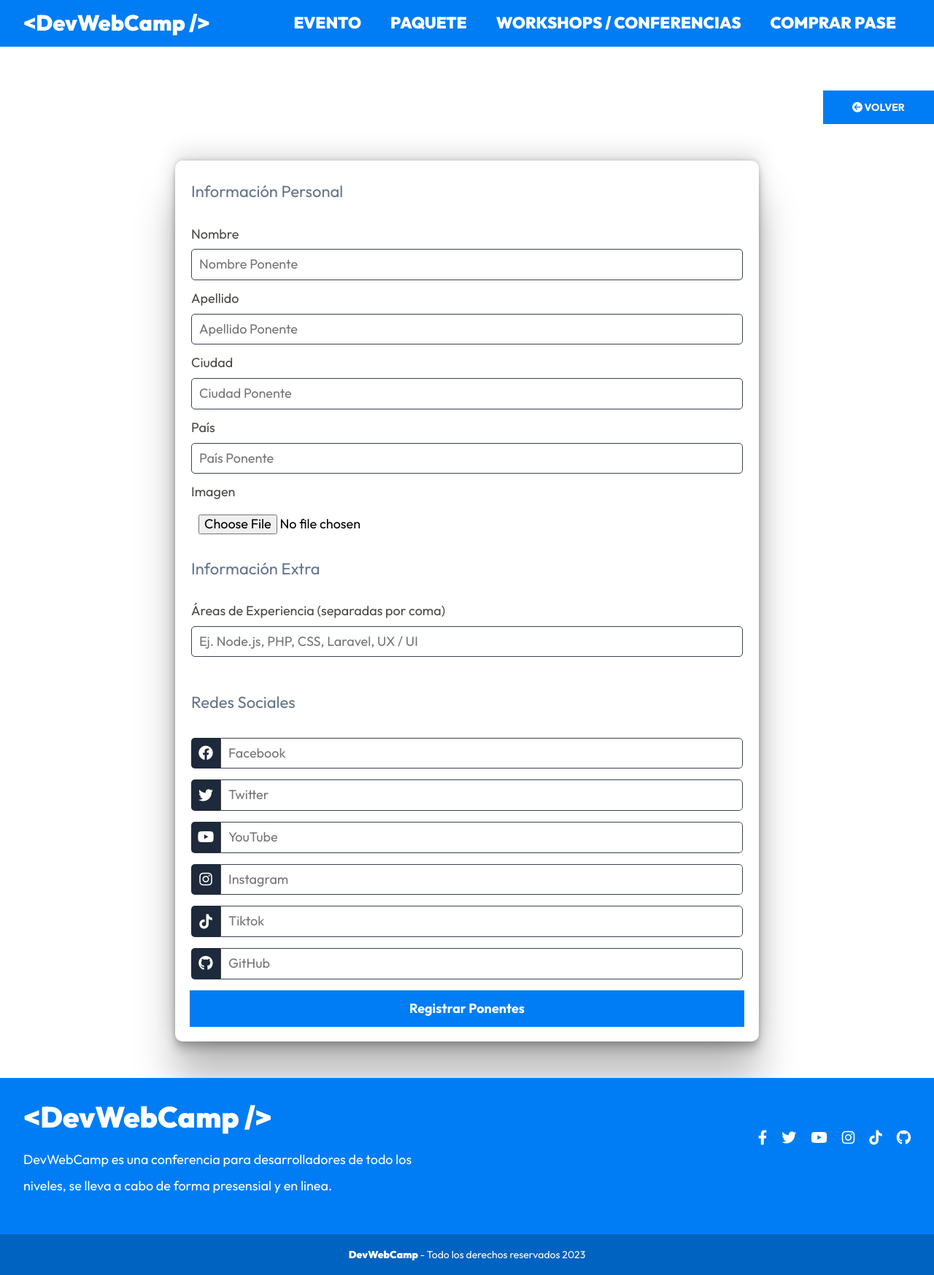
After one commit to thomy2333/DevWeb, a PHP site: template views/admin/ponentes/crear.php in a window 1280 px wide. The commit adds this page. Shown: the part 601-2348 px from the top of the page at 73% size. Run offline with PHP 8.4, Linux system fonts and the light colour scheme; the template is opened without the code that fills it, so the values that code supplies are empty; some libraries are stand-ins or nearby versions.

Commit message:
modified:   controllers/PonentesController.php 	modified:   public/build/css/app.css 	modified:   public/build/css/app.css.map 	modified:   public/build/js/bundle.js.min.map 	modified:   public/build/js/bundle.min.js 	modified:   public/index.php 	new file:   src/js/tags.js 	modified:   src/scss/admin/_dashboard.scss 	modified:   src/scss/base/_mixins.scss 	modified:   src/scss/ui/formulario/_formulario.scss 	new file:   views/admin/ponentes/crear.php 	new file:   views/admin/ponentes/formulario.php 	modified:   views/admin/ponentes/index.php

```diff
--- a/public/index.php
+++ b/public/index.php
@@ -36,7 +36,11 @@ $router->get('/confirmar-cuenta', [AuthController::class, 'confirmar']);
 
 //area de administracion
 $router->get('/admin/dashboard', [DashboardController::class, 'index']);
+
 $router->get('/admin/ponentes', [PonentesController::class, 'index']);
+$router->get('/admin/ponentes/crear', [PonentesController::class, 'crear']);
+
+
 $router->get('/admin/eventos', [Eventocontroller::class, 'index']);
 $router->get('/admin/registrados', [Registradoscontroller::class, 'index']);
 $router->get('/admin/regalos', [RegalosController::class, 'index']);
--- a/src/scss/admin/_dashboard.scss
+++ b/src/scss/admin/_dashboard.scss
@@ -43,6 +43,7 @@
     &__grid{
         display: flex;
         flex: 1;
+        overflow-y: auto;
     }
     &__sidebar{
        background-color: lighten(v.$gris-oscuro, 10);
@@ -88,4 +89,33 @@
             padding: 1rem 5rem 3rem 5rem;
         }
     }
+
+    &__contenedor-boton{
+      @include m.tablet{
+        display: flex;
+        justify-content: flex-end;
+        margin-bottom: 5rem;
+      }
+    }
+
+    &__boton{
+        @include m.boton(v.$azul, v.$blanco);
+        text-transform: uppercase;
+        font-size: 1.4rem;
+        @include m.tablet{
+            width: auto;
+        }
+    }
+
+    &__contenedor{
+        @include m.shadow;
+        background-color: v.$blanco;
+        padding: 2rem;
+        border-radius: 1rem;
+    }
+
+    &__formulario{
+        @extend .dashboard__contenedor;
+        @include m.contenedor-md;
+    }
 }
--- a/src/scss/base/_mixins.scss
+++ b/src/scss/base/_mixins.scss
@@ -153,7 +153,7 @@
 }
 
 @mixin shadow {
-    box-shadow: rgba(50, 50, 93, 0.25) 0px 13px 27px -5px, rgba(0, 0, 0, 0.3) 0px 8px 16px -8px;
+    box-shadow: rgba(0, 0, 0, 0.25) 0px 54px 55px, rgba(0, 0, 0, 0.12) 0px -12px 30px, rgba(0, 0, 0, 0.12) 0px 4px 6px, rgba(0, 0, 0, 0.17) 0px 12px 13px, rgba(0, 0, 0, 0.09) 0px -3px 5px;
 }
 
 @mixin reset-lista {
--- a/src/scss/ui/formulario/_formulario.scss
+++ b/src/scss/ui/formulario/_formulario.scss
@@ -5,12 +5,42 @@
     display: flex;
     flex-direction: column;
 
+    &__fieldset{
+        border: none;
+        margin-top: 1rem;
+        padding: 0;
+    }
+    &__legend{
+        color: v.$gris;
+        font-size: 2.2rem;
+        margin-bottom: 2rem;
+    }
+
     &__campo{
         display: flex;
         flex-direction: column;
         gap: 1rem;
         margin:  1.5rem 0;
     }
+
+    &__contenedor-icono{
+        display: flex;
+        border-radius: .5rem;
+        overflow: hidden;
+    }
+
+    &__icono{
+        background-color: v.$gris-oscuro;
+        width: 4rem;
+        display: flex;
+        align-items: center;
+        justify-content: center;
+        i{
+            color: v.$blanco;
+            font-size: 2rem;
+        }
+    }
+
     &__label{
         display: block;
         font-size: 1.8rem;
@@ -20,10 +50,29 @@
         padding: 1rem;
         border: 1px solid darken(v.$gris, 20);
         border-radius: .5rem;
+
+        &--file{
+            border: none;
+        }
+
+        &--sociales{
+            @extend .formulario__input;
+            flex: 1;
+            border-top-left-radius: 0;
+            border-bottom-left-radius: 0;
+        }
+    }
+
+    &__listado{
+        @include m.tags;
     }
     &__submit{
         @include m.boton(v.$azul, v.$blanco);
         width: auto;
         align-self: flex-start;
+
+        &--registrar {
+            width: 100%;
+        }
     }
 }
--- /dev/null
+++ b/views/admin/ponentes/crear.php
@@ -0,0 +1,19 @@
+<h2 class="dashboard__heading"><?php echo $titulo; ?></h2>
+
+<div class="dashboard__contenedor-boton">
+    <a class="dashboard__boton" href="/admin/ponentes">
+        <i class="fa-solid fa-circle-arrow-left"></i>
+        Volver
+    </a>
+</div>
+
+<div class="dashboard__formulario">
+<?php
+    include_once __DIR__ . '/../../templates/alertas.php';
+?>
+
+    <form method="POST" action="/admin/ponentes/crear" enctype="multipart/form-data" class="formulario">
+        <?php include_once __DIR__ . '/formulario.php'; ?>
+        <input class="formulario__submit formulario__submit--registrar" type="submit" value="Registrar Ponentes">
+    </form>
+</div>
--- /dev/null
+++ b/views/admin/ponentes/formulario.php
@@ -0,0 +1,185 @@
+<fieldset class="formulario__fieldset">
+    <legend class="formulario__legend">Información Personal</legend>
+
+    <div class="formulario__campo">
+        <label for="nombre" class="formulario__label">Nombre</label>
+        <input
+            type="text"
+            class="formulario__input"
+            id="nombre"
+            name="nombre"
+            placeholder="Nombre Ponente"
+            value="<?php echo $ponente->nombre ?? ''; ?>"
+        >
+    </div>
+
+    <div class="formulario__campo">
+        <label for="apellido" class="formulario__label">Apellido</label>
+        <input
+            type="text"
+            class="formulario__input"
+            id="apellido"
+            name="apellido"
+            placeholder="Apellido Ponente"
+            value="<?php echo $ponente->apellido ?? ''; ?>"
+        >
+    </div>
+
+    <div class="formulario__campo">
+        <label for="ciudad" class="formulario__label">Ciudad</label>
+        <input
+            type="text"
+            class="formulario__input"
+            id="ciudad"
+            name="ciudad"
+            placeholder="Ciudad Ponente"
+            value="<?php echo $ponente->ciudad ?? ''; ?>"
+        >
+    </div>
+
+    <div class="formulario__campo">
+        <label for="pais" class="formulario__label">País</label>
+        <input
+            type="text"
+            class="formulario__input"
+            id="pais"
+            name="pais"
+            placeholder="País Ponente"
+            value="<?php echo $ponente->pais ?? ''; ?>"
+        >
+    </div>
+    <div class="formulario__campo">
+        <label for="imagen" class="formulario__label">Imagen</label>
+        <input
+            type="file"
+            class="formulario__input formulario__input--file"
+            id="imagen"
+            name="imagen"
+        >
+    </div>
+
+    <?php if(isset($ponente->imagen_actual)) { ?>
+        <p class="formulario__texto">Imagen Actual:</p>
+        <div class="formulario__imagen">
+            <picture>
+                <source srcset="<?php echo $_ENV['HOST'] . '/img/speakers/' . $ponente->imagen; ?>.webp" type="image/webp">
+                <source srcset="<?php echo $_ENV['HOST'] . '/img/speakers/' . $ponente->imagen; ?>.png" type="image/png">
+                <img src="<?php echo $_ENV['HOST'] . '/img/speakers/' . $ponente->imagen; ?>.png" alt="Imagen Ponente">
+            </picture>
+        </div>
+
+    <?php } ?>
+</fieldset>
+
+
+<fieldset class="formulario__fieldset">
+    <legend class="formulario__legend">Información Extra</legend>
+
+    <div class="formulario__campo">
+        <label for="tags_input" class="formulario__label">Áreas de Experiencia (separadas por coma)</label>
+        <input
+            type="text"
+            class="formulario__input"
+            id="tags_input"
+            placeholder="Ej. Node.js, PHP, CSS, Laravel, UX / UI"
+        >
+
+        <div id="tags" class="formulario__listado"></div>
+        <input type="hidden" name="tags" value="<?php echo $ponente->tags ?? ''; ?>">
+    </div>
+</fieldset>
+
+<fieldset class="formulario__fieldset">
+    <legend class="formulario__legend">Redes Sociales</legend>
+
+    <div class="formulario__campo">
+        <div class="formulario__contenedor-icono">
+            <div class="formulario__icono">
+                <i class="fa-brands fa-facebook"></i>
+            </div>
+            <input
+                type="text"
+                class="formulario__input--sociales"
+                name="redes[facebook]"
+                placeholder="Facebook"
+                value="<?php echo $redes->facebook ?? ''; ?>"
+            >
+        </div>
+    </div>
+
+    <div class="formulario__campo">
+        <div class="formulario__contenedor-icono">
+            <div class="formulario__icono">
+                <i class="fa-brands fa-twitter"></i>
+            </div>
+            <input
+                type="text"
+                class="formulario__input--sociales"
+                name="redes[twitter]"
+                placeholder="Twitter"
+                value="<?php echo $redes->twitter ?? ''; ?>"
+            >
+        </div>
+    </div>
+
+    <div class="formulario__campo">
+        <div class="formulario__contenedor-icono">
+            <div class="formulario__icono">
+                <i class="fa-brands fa-youtube"></i>
+            </div>
+            <input
+                type="text"
+                class="formulario__input--sociales"
+                name="redes[youtube]"
+                placeholder="YouTube"
+                value="<?php echo $redes->youtube ?? ''; ?>"
+            >
+        </div>
+    </div>
+
+    <div class="formulario__campo">
+        <div class="formulario__contenedor-icono">
+            <div class="formulario__icono">
+                <i class="fa-brands fa-instagram"></i>
+            </div>
+            <input
+                type="text"
+                class="formulario__input--sociales"
+                name="redes[instagram]"
+                placeholder="Instagram"
+                value="<?php echo $redes->instagram ?? ''; ?>"
+            >
+        </div>
+    </div>
+
+    <div class="formulario__campo">
+        <div class="formulario__contenedor-icono">
+            <div class="formulario__icono">
+                <i class="fa-brands fa-tiktok"></i>
+            </div>
+            <input
+                type="text"
+                class="formulario__input--sociales"
+                name="redes[tiktok]"
+                placeholder="Tiktok"
+                value="<?php echo $redes->tiktok ?? ''; ?>"
+            >
+        </div>
+    </div>
+
+    <div class="formulario__campo">
+        <div class="formulario__contenedor-icono">
+            <div class="formulario__icono">
+                <i class="fa-brands fa-github"></i>
+            </div>
+            <input
+                type="text"
+                class="formulario__input--sociales"
+                name="redes[github]"
+                placeholder="GitHub"
+                value="<?php echo $redes->github ?? ''; ?>"
+            >
+        </div>
+    </div>
+
+</fieldset>
```
Also changed, not shown: controllers/PonentesController.php (+9 -0 lines), src/js/tags.js (added, +47 -0 lines), views/admin/ponentes/index.php (+7 -0 lines), public/build/css/app.css, public/build/js/bundle.min.js, 2 other files.
